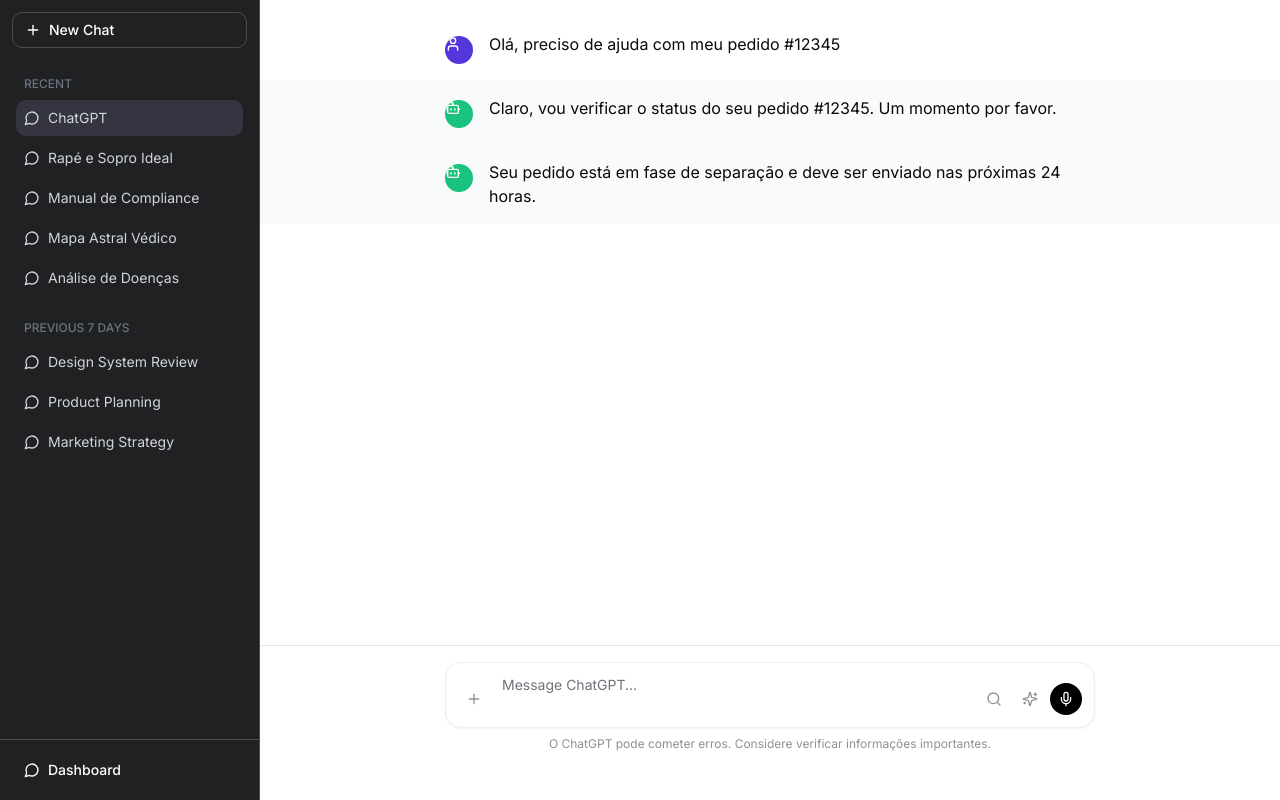
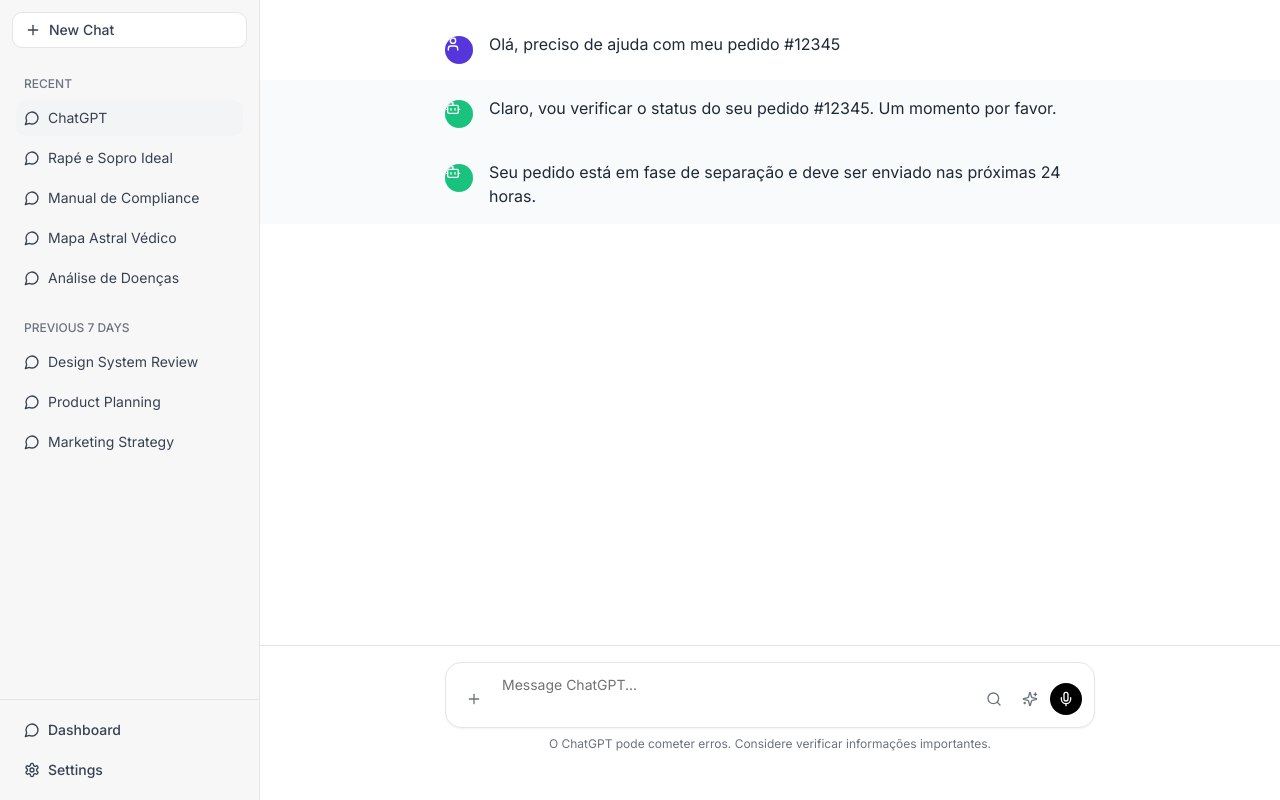
Before and after one commit to ilyra-ai/ai-assistant-platform-helper, a React (Vite) app: page /chat in a window 1280 px wide. Built offline with nearby package versions, Linux system fonts and the light colour scheme.

Commit message:
Enable light mode
The prompt requested to enable light mode.

```diff
--- a/src/components/chat/ChatInput.tsx
+++ b/src/components/chat/ChatInput.tsx
@@ -35,7 +35,7 @@ export const ChatInput: React.FC<ChatInputProps> = ({
 
   return (
     <div className="w-full max-w-[650px] mx-auto mb-8">
-      <div className="relative rounded-2xl border border-[#eee] shadow-sm bg-white">
+      <div className="relative rounded-2xl border border-[#e5e5e5] shadow-sm bg-white">
         <Textarea
           value={message}
           onChange={(e) => setMessage(e.target.value)}
@@ -45,8 +45,8 @@ export const ChatInput: React.FC<ChatInputProps> = ({
           className="min-h-[56px] max-h-[200px] py-3 pl-14 pr-14 resize-none border-0 focus-visible:ring-0 focus-visible:ring-transparent bg-transparent rounded-2xl"
         />
         <div className="absolute left-3 bottom-3 flex space-x-1">
-          <Button variant="ghost" size="icon" className="rounded-full h-8 w-8 hover:bg-[#F6F6F7]">
-            <Plus className="h-5 w-5 text-[#8E9196]" />
+          <Button variant="ghost" size="icon" className="rounded-full h-8 w-8 hover:bg-gray-100">
+            <Plus className="h-5 w-5 text-gray-500" />
           </Button>
         </div>
         <div className="absolute right-3 bottom-3 flex items-center space-x-1">
@@ -62,12 +62,12 @@ export const ChatInput: React.FC<ChatInputProps> = ({
             </Button>
           ) : (
             <>
-              <Button variant="ghost" size="icon" className="rounded-full h-8 w-8 hover:bg-[#F6F6F7]">
-                <Search className="h-5 w-5 text-[#8E9196]" />
+              <Button variant="ghost" size="icon" className="rounded-full h-8 w-8 hover:bg-gray-100">
+                <Search className="h-5 w-5 text-gray-500" />
                 <span className="sr-only">Search</span>
               </Button>
-              <Button variant="ghost" size="icon" className="rounded-full h-8 w-8 hover:bg-[#F6F6F7]">
-                <Sparkles className="h-5 w-5 text-[#8E9196]" />
+              <Button variant="ghost" size="icon" className="rounded-full h-8 w-8 hover:bg-gray-100">
+                <Sparkles className="h-5 w-5 text-gray-500" />
                 <span className="sr-only">Sparkles</span>
               </Button>
               <Button variant="ghost" size="icon" className="rounded-full h-8 w-8 bg-black hover:bg-gray-800">
@@ -78,7 +78,7 @@ export const ChatInput: React.FC<ChatInputProps> = ({
           )}
         </div>
       </div>
-      <div className="text-xs text-center mt-2 text-[#8E9196]">
+      <div className="text-xs text-center mt-2 text-gray-500">
         O ChatGPT pode cometer erros. Considere verificar informações importantes.
       </div>
     </div>
--- a/src/components/chat/ChatMessage.tsx
+++ b/src/components/chat/ChatMessage.tsx
@@ -39,7 +39,7 @@ export const ChatMessage: React.FC<ChatMessageProps> = ({
         </div>
         <div className="flex-1 space-y-2 overflow-hidden">
           <div className={cn(
-            "prose-sm prose-p:leading-relaxed prose-pre:p-0",
+            "prose-sm prose-p:leading-relaxed prose-pre:p-0 text-gray-800",
           )}>
             {formatCodeBlocks(message.content)}
           </div>
--- a/src/components/layout/ChatLayout.tsx
+++ b/src/components/layout/ChatLayout.tsx
@@ -3,7 +3,7 @@ import React from 'react';
 import { cn } from '@/lib/utils';
 import { useNavigate } from 'react-router-dom';
 import { Button } from '@/components/ui/button';
-import { PenSquare, MessageCircle, Plus } from 'lucide-react';
+import { PenSquare, MessageCircle, Plus, Settings } from 'lucide-react';
 
 type ChatLayoutProps = {
   children: React.ReactNode;
@@ -20,13 +20,13 @@ export const ChatLayout = ({ children }: ChatLayoutProps) => {
   return (
     <div className="flex min-h-screen bg-white">
       {/* Sidebar with conversation list */}
-      <div className="w-[260px] bg-[#202123] border-r border-[#4D4D4F] flex flex-col h-screen">
+      <div className="w-[260px] bg-[#f7f7f8] border-r border-[#e5e5e5] flex flex-col h-screen">
         {/* Top section with new chat button */}
         <div className="p-3">
           <Button
             variant="outline"
             size="sm"
-            className="w-full flex items-center justify-start gap-2 text-white bg-transparent border-[#4D4D4F] hover:bg-[#343541]"
+            className="w-full flex items-center justify-start gap-2 text-gray-700 bg-white border-[#e5e5e5] hover:bg-gray-50"
             onClick={() => navigate('/chat')}
           >
             <Plus className="h-4 w-4" />
@@ -62,15 +62,24 @@ export const ChatLayout = ({ children }: ChatLayoutProps) => {
         </div>
 
         {/* Bottom section */}
-        <div className="p-3 border-t border-[#4D4D4F]">
+        <div className="p-3 border-t border-[#e5e5e5]">
           <Button
             variant="ghost"
             size="sm"
-            className="w-full flex items-center justify-start gap-2 text-white hover:bg-[#343541]"
+            className="w-full flex items-center justify-start gap-2 text-gray-700 hover:bg-gray-100"
             onClick={() => navigate('/dashboard')}
           >
             <MessageCircle className="h-4 w-4" />
             <span>Dashboard</span>
+          </Button>
+          <Button
+            variant="ghost"
+            size="sm"
+            className="w-full flex items-center justify-start gap-2 text-gray-700 hover:bg-gray-100 mt-1"
+            onClick={() => navigate('/settings')}
+          >
+            <Settings className="h-4 w-4" />
+            <span>Settings</span>
           </Button>
         </div>
       </div>
@@ -91,8 +100,8 @@ const ConversationItem = ({ label, active = false }: { label: string; active?: b
   return (
     <div
       className={cn(
-        "flex items-center gap-2 p-2 rounded-md cursor-pointer text-gray-300 mb-1 hover:bg-[#343541]",
-        active ? "bg-[#343541]" : ""
+        "flex items-center gap-2 p-2 rounded-md cursor-pointer text-gray-700 mb-1 hover:bg-gray-100",
+        active ? "bg-gray-100" : ""
       )}
     >
       <MessageCircle className="h-4 w-4" />
```
